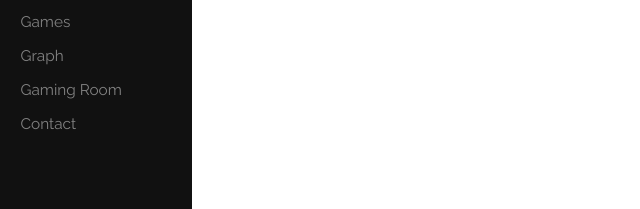
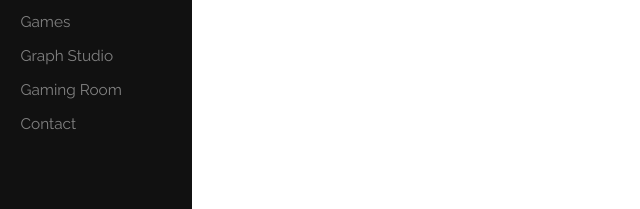
Before and after one commit to PicInfiniti/picinfiniti.github.io, a website: page dist/index.html in a window 1280 px wide. Shown: the part 221-430 px from the top of the page, 0-640 px from the left. Drawn offline with nearby package versions, Linux system fonts and the light colour scheme.

Commit message:
update dist

```diff
--- a/dist/index.html
+++ b/dist/index.html
@@ -44,7 +44,7 @@
       <a href="https://chess.picinfiniti.net/" target="blank">Chess <span style="font-size: min(3vh, 3vw);">♞</span></a>
       <a href="https://kriegspiel.picinfiniti.net/" target="blank">Kriegspiel <span style="font-size: min(3vh, 3vw);">♛</span></a>
       <a href="https://www.chiark.greenend.org.uk/~sgtatham/puzzles/" target="blank">Games</a>
-        <a href="https://graph.picinfiniti.net/" target="blank">Graph</a>
+        <a href="https://graph.picinfiniti.net/" target="blank">Graph Studio</a>
       <!-- <a href="/views/manga.html" target="blank">Manga ♥</a> -->
       <a href="/views/gaming_room.html" target="blank">Gaming Room</a>
       <a href="#">Contact</a>
```
Also changed, not shown: 1 other file.
